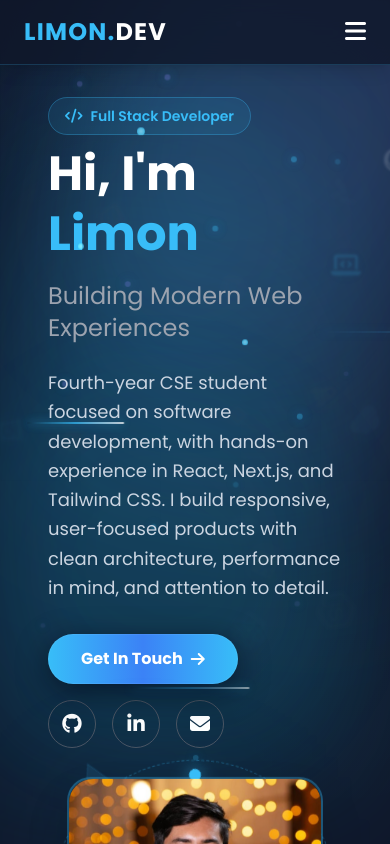
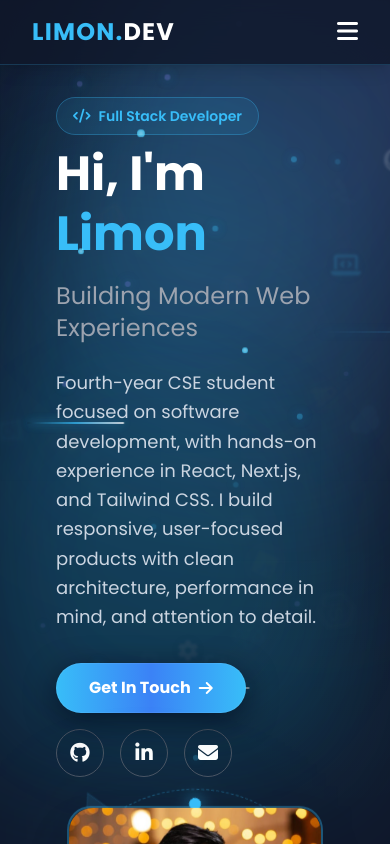
Before and after one commit to limon-l/my_profile, a React (Vite) app: page / in a window 390 px wide. Shown: the top 844 px of the page. Built offline with nearby package versions, Linux system fonts and the light colour scheme.

Commit message:
Add responsive padding to content areas

```diff
--- a/src/index.css
+++ b/src/index.css
@@ -20,8 +20,22 @@ body,
     max-width: var(--max-width);
     margin-left: auto;
     margin-right: auto;
-    padding-left: 1.5rem;
-    padding-right: 1.5rem;
+    padding-left: 2rem;
+    padding-right: 2rem;
+}
+
+@media (min-width: 768px) {
+    .container {
+        padding-left: 3rem;
+        padding-right: 3rem;
+    }
+}
+
+@media (min-width: 1024px) {
+    .container {
+        padding-left: 4rem;
+        padding-right: 4rem;
+    }
 }
 
 /* keep the custom scrollbar style from the original */
```
